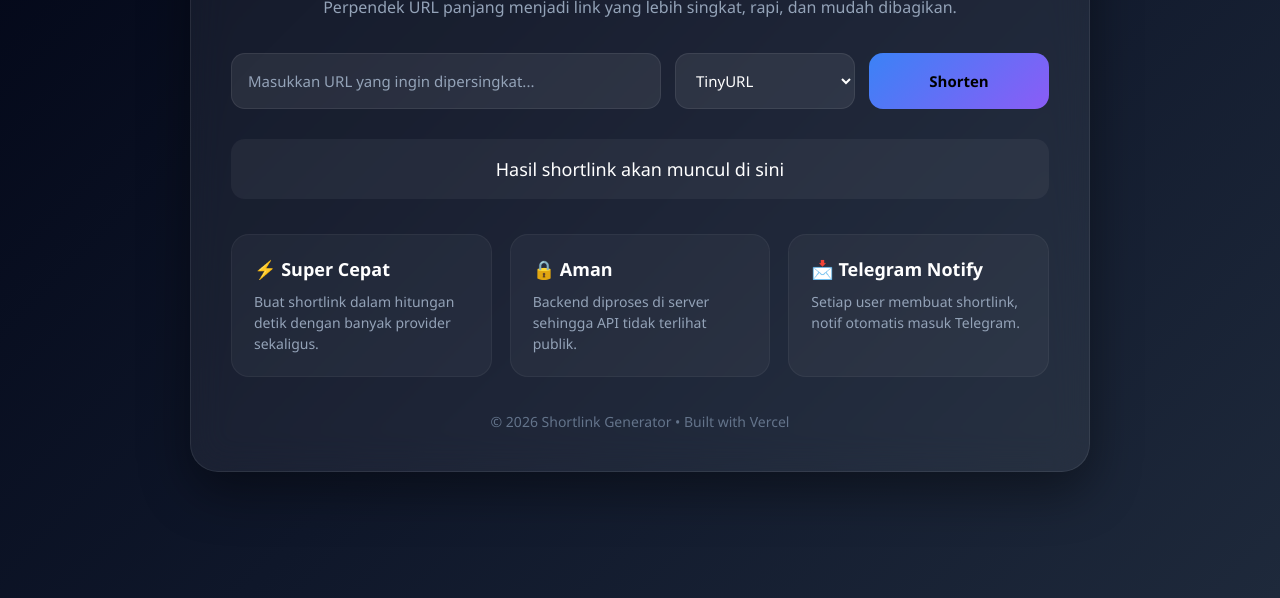
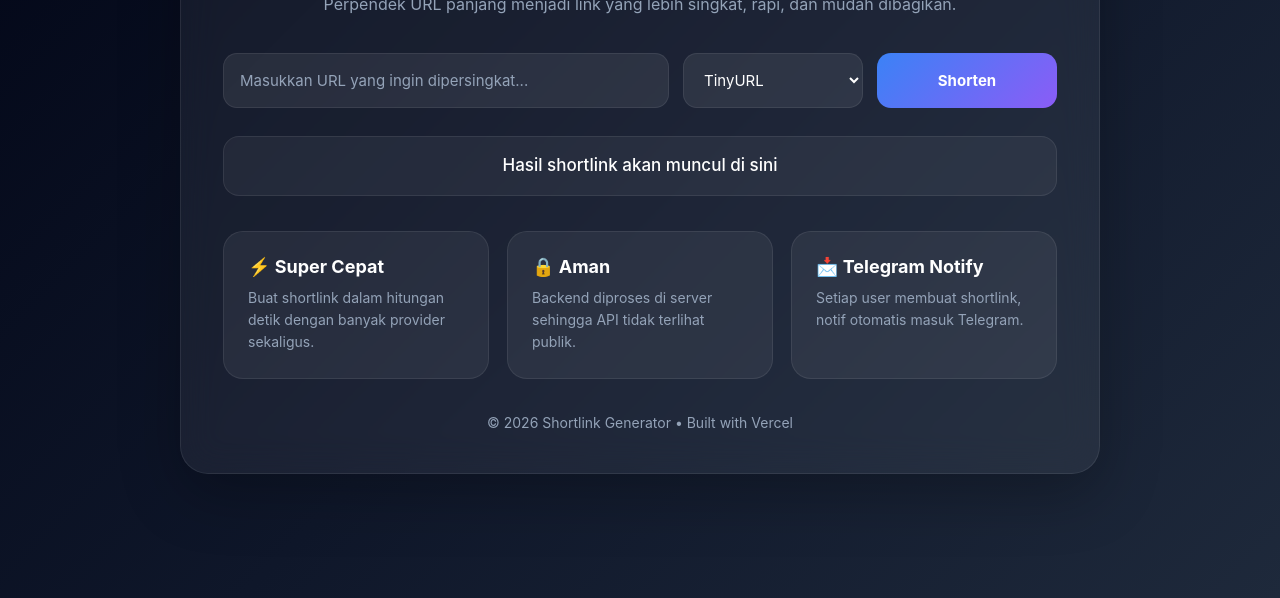
Before and after one commit to HidzzY/WebShortLink, a website: page index.html in a window 1280 px wide. Shown: the part 202-800 px from the top of the page. Drawn offline with Linux system fonts and the light colour scheme.

Commit message:
Update style.css

```diff
--- a/public/style.css
+++ b/public/style.css
@@ -2,41 +2,63 @@
   margin: 0;
   padding: 0;
   box-sizing: border-box;
-  font-family: 'Segoe UI', sans-serif;
+  font-family: Inter, "Segoe UI", sans-serif;
+}
+
+:root {
+  --bg: linear-gradient(135deg, #020617, #0f172a, #1e293b);
+  --text: #ffffff;
+  --card: rgba(255, 255, 255, 0.06);
+  --border: rgba(255, 255, 255, 0.08);
+  --subtitle: #94a3b8;
+  --result: rgba(255,255,255,0.05);
+}
+
+body.light {
+  --bg: linear-gradient(135deg, #f8fafc, #e2e8f0, #cbd5e1);
+  --text: #0f172a;
+  --card: rgba(255, 255, 255, 0.8);
+  --border: rgba(0, 0, 0, 0.08);
+  --subtitle: #475569;
+  --result: rgba(255,255,255,0.8);
 }
 
 body {
   min-height: 100vh;
-  background: linear-gradient(135deg, #020617, #0f172a, #1e293b);
-  color: white;
+  background: var(--bg);
+  color: var(--text);
   padding: 30px;
+  transition: all 0.35s ease;
 }
 
 .container {
-  max-width: 900px;
+  max-width: 920px;
   margin: 50px auto;
-  padding: 40px;
+  padding: 42px;
   border-radius: 28px;
-  background: rgba(255, 255, 255, 0.06);
-  border: 1px solid rgba(255,255,255,0.08);
+  background: var(--card);
+  border: 1px solid var(--border);
   backdrop-filter: blur(18px);
-  box-shadow: 0 20px 50px rgba(0,0,0,0.4);
+  box-shadow: 0 20px 60px rgba(0,0,0,0.25);
+  transition: 0.3s ease;
 }
 
 h1 {
   font-size: 3rem;
   text-align: center;
   margin-bottom: 12px;
-  background: linear-gradient(to right, #60a5fa, #a855f7);
+  font-weight: 800;
+  background: linear-gradient(to right, #3b82f6, #8b5cf6);
   -webkit-background-clip: text;
   -webkit-text-fill-color: transparent;
 }
 
 .subtitle {
   text-align: center;
-  color: #94a3b8;
+  color: var(--subtitle);
   margin-bottom: 35px;
   font-size: 1rem;
+  line-height: 1.6;
 }
 
 .form-group {
@@ -47,23 +69,12 @@ h1 {
 
 input {
   flex: 1;
-  min-width: 300px;
+  min-width: 280px;
 }
 
-select {
-  width: 180px;
-}
-
+select,
 button {
   width: 180px;
-  background: linear-gradient(135deg, #3b82f6, #8b5cf6);
-  font-weight: 600;
-  transition: 0.3s ease;
-}
-
-button:hover {
-  transform: translateY(-2px);
-  box-shadow: 0 10px 25px rgba(59,130,246,0.4);
 }
 
 input,
@@ -71,51 +82,78 @@ select,
 button {
   padding: 16px;
   border-radius: 14px;
-  border: none;
+  border: 1px solid var(--border);
   outline: none;
   font-size: 15px;
+  transition: all 0.25s ease;
 }
 
 input,
 select {
   background: rgba(255,255,255,0.08);
-  color: white;
-  border: 1px solid rgba(255,255,255,0.08);
+  color: var(--text);
 }
 
 input::placeholder {
-  color: #94a3b8;
+  color: var(--subtitle);
+}
+
+input:focus,
+select:focus {
+  border-color: #60a5fa;
+  box-shadow: 0 0 0 4px rgba(96,165,250,0.15);
+}
+
+button {
+  border: none;
+  cursor: pointer;
+  font-weight: 700;
+  color: white;
+  background: linear-gradient(135deg, #3b82f6, #8b5cf6);
+}
+
+button:hover {
+  transform: translateY(-3px);
+  box-shadow: 0 12px 28px rgba(59,130,246,0.35);
 }
 
 #result {
-  margin-top: 30px;
+  margin-top: 28px;
   text-align: center;
-  font-size: 18px;
+  font-size: 17px;
   font-weight: 500;
   padding: 18px;
-  border-radius: 14px;
-  background: rgba(255,255,255,0.05);
+  border-radius: 16px;
+  background: var(--result);
+  border: 1px solid var(--border);
   min-height: 60px;
 }
 
 #result a {
-  color: #38bdf8;
+  color: #0ea5e9;
   text-decoration: none;
-  word-break: break-all;
+  word-break: break-word;
+  font-weight: 600;
 }
 
 .features {
   display: grid;
-  grid-template-columns: repeat(auto-fit, minmax(220px, 1fr));
+  grid-template-columns: repeat(auto-fit, minmax(230px, 1fr));
   gap: 18px;
   margin-top: 35px;
 }
 
 .feature-box {
-  padding: 22px;
-  border-radius: 18px;
-  background: rgba(255,255,255,0.04);
-  border: 1px solid rgba(255,255,255,0.05);
+  padding: 24px;
+  border-radius: 20px;
+  background: var(--card);
+  border: 1px solid var(--border);
+  transition: all 0.25s ease;
+}
+
+.feature-box:hover {
+  transform: translateY(-5px);
+  box-shadow: 0 12px 24px rgba(0,0,0,0.12);
 }
 
 .feature-box h3 {
@@ -124,19 +162,55 @@ input::placeholder {
 }
 
 .feature-box p {
-  color: #94a3b8;
+  color: var(--subtitle);
   font-size: 14px;
-  line-height: 1.5;
+  line-height: 1.6;
 }
 
 footer {
   margin-top: 35px;
   text-align: center;
-  color: #64748b;
+  color: var(--subtitle);
   font-size: 14px;
 }
 
+.theme-toggle {
+  position: fixed;
+  top: 22px;
+  right: 22px;
+  width: 52px;
+  height: 52px;
+  border: none;
+  border-radius: 50%;
+  cursor: pointer;
+  font-size: 20px;
+  background: rgba(255,255,255,0.12);
+  backdrop-filter: blur(12px);
+  color: white;
+  box-shadow: 0 8px 20px rgba(0,0,0,0.2);
+  transition: 0.3s ease;
+  z-index: 999;
+}
+
+.theme-toggle:hover {
+  transform: scale(1.08);
+}
+
+body.light .theme-toggle {
+  color: #0f172a;
+  background: rgba(255,255,255,0.9);
+}
+
 @media (max-width: 768px) {
+  body {
+    padding: 18px;
+  }
+
+  .container {
+    margin-top: 70px;
+    padding: 28px;
+  }
+
   h1 {
     font-size: 2.2rem;
   }
@@ -150,4 +224,9 @@ footer {
   button {
     width: 100%;
   }
+
+  .theme-toggle {
+    top: 15px;
+    right: 15px;
+  }
 }
```
